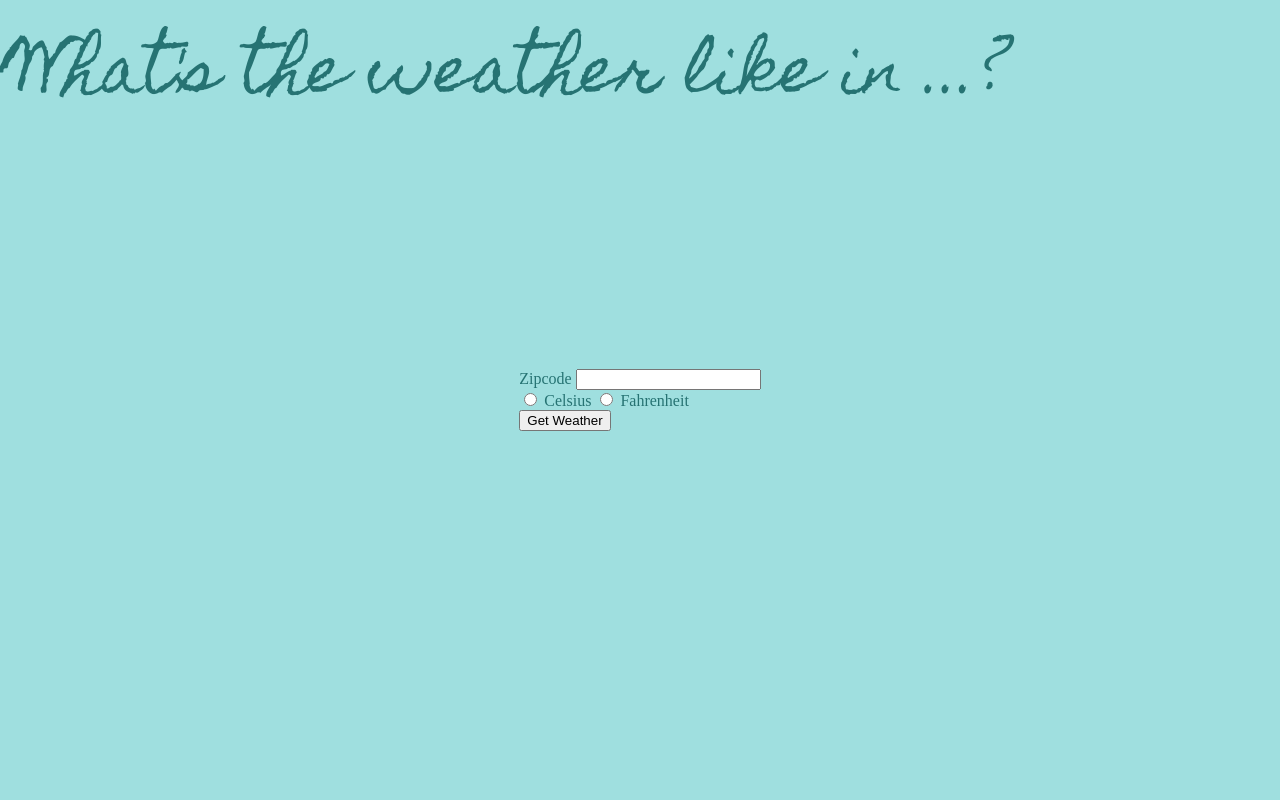
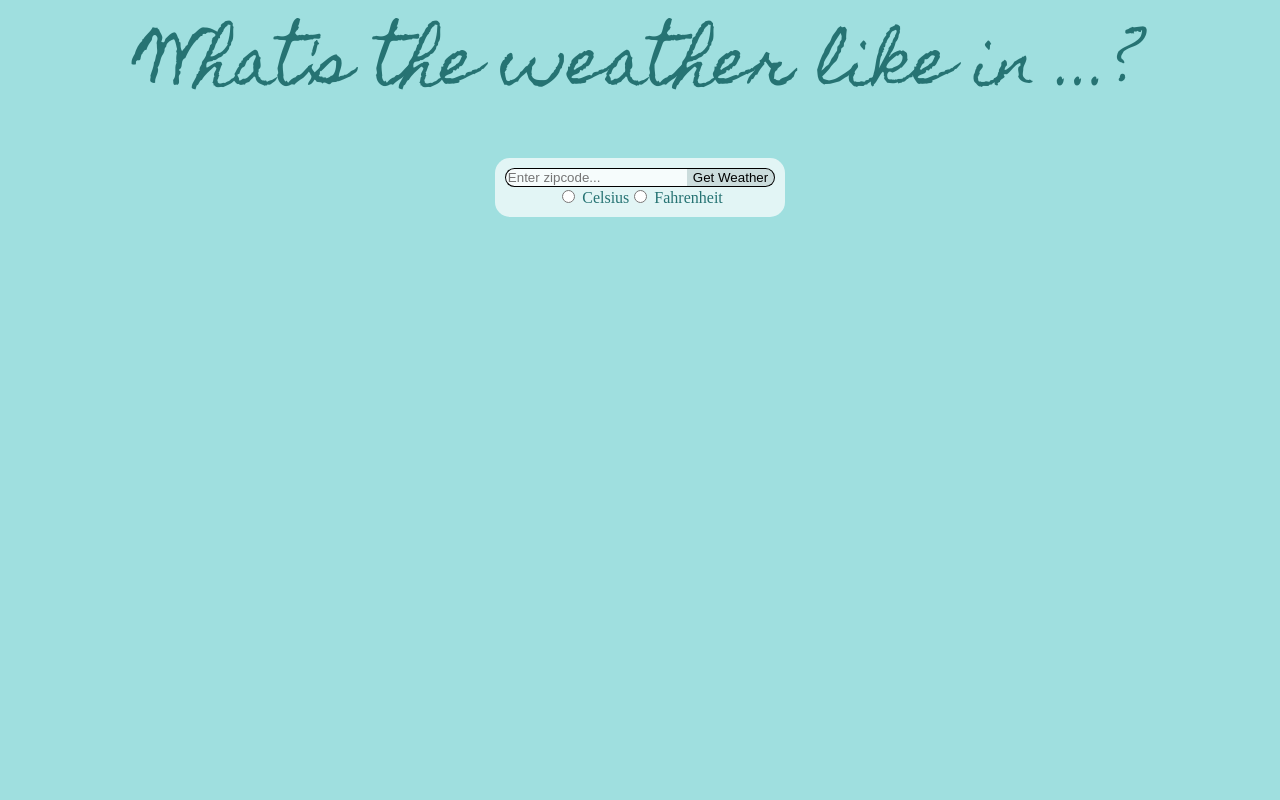
Before and after one commit to jclane/portfolio, a Flask app: page /weather.html in a window 1280 px wide. Run offline with Flask 2, Linux system fonts and the light colour scheme.

Commit message:
not done, but good enough

```diff
--- a/static/css/weather.css
+++ b/static/css/weather.css
@@ -1,31 +1,105 @@
 @import url('https://fonts.googleapis.com/css2?family=Homemade+Apple&display=swap');
 
-html {
-  height: 100%;
+body {
+  height: 100vh;
+  width: 100vw;
+  margin: 0;
+  overflow: hidden;
 }
 
-body {
-  float: none;
-  overflow: hidden;
+.container {
+  display: flex;
+  flex-flow: column wrap;
+  align-items: center;
 }
 
 #header {
   font-family: "Homemade Apple", cursive;
   font-size: 4em;
+  padding-bottom: 10px;
 }
 
-.container {
+#weather, #weather-app-form {
+  display: grid;
+  align-items: center;
+  justify-items: center;
+  background-color: rgba(255, 255, 255, 0.7);
+  border-radius: 15px;
+  padding: 10px;
+  margin-top: 10px;
+}
+
+#weather-app-form {
+  grid-template-areas: "z s"
+                       "tu tu";
+}
+
+#weather-app-form > #zipcode, #submit {
+  border-style: solid;
+  border-color: black;
+}
+
+#weather-app-form > #zipcode {
+  grid-area: z;
+  border-radius: 15px 0px 0px 15px;
+  border-width: 1px 0 1px 1px;
+  background-color: inherit;
+}
+
+#weather-app-form > #submit {
+  grid-area: s;
+  border-radius: 0px 15px 15px 0px;
+  border-width: 1px 1px 1px 0px;
+  background-color: rgba(0, 0, 0, 0.1);
+}
+
+#weather-app-form > #temp_units_radios {
+  grid-area: tu;
+  display: flex;
+  flex-flow: row nowrap;
+}
+
+#weather {
+  grid-template-areas: "c t"
+                       "f f";
+}
+
+#curr_conditions {
+  grid-area: c;
   display: flex;
   flex-flow: column nowrap;
-  justify-content: center;
   align-items: center;
-  height: 75%;
-  width: 75%;
-  margin: 0;
-  position: absolute;
-  top: 50%;
-  left: 50%;
-  transform: translate(-50%, -50%);
+  font-size: 1.25em;
+}
+
+#temps {
+  grid-area: t;
+  display: grid;
+  justify-items: center;
+  grid-template-areas: "ct ct"
+                       "ht lt";
+}
+
+#curr_conditions > img {
+  grid-area: i;
+}
+
+#curr_conditions #conditions {
+  grid-area: c;
+}
+
+#temps #curr_temp {
+  grid-area: ct;
+  font-size: 2.5em;
+}
+
+#temps #temp_max {
+  grid-area: ht;
+  display: flex;
+}
+
+#temps #temp_min {
+  grid-area: lt;
 }
 
 .snow {
--- a/templates/weather.html
+++ b/templates/weather.html
@@ -2,19 +2,19 @@
 
 {% block weather %}
 
-<div id="weather">
-<!-- The current weather will go here. -->
     {% if weather %}
-        <img src="https://openweathermap.org/img/wn/{{ weather.icon }}@2x.png"><br>
-        <div id="temps">
-            <span id="curr_temp">{{ weather.curr_temp }}&deg;</span>
-            <span id="temp_max">{{ weather.temp_max }}&deg;</span>
-            <span id="temp_min">{{ weather.temp_min }}&deg;</span>
-        </div>
-        <div id="curr_conditions">
-            <span id="conditions">{{ weather.conditions }}</span>
+        <div id="weather">
+            <div id="curr_conditions">
+                <img id="icon" src="https://openweathermap.org/img/wn/{{ weather.icon }}@2x.png">
+                <span id="conditions">{{ weather.conditions }}</span>
+                <input type="hidden" id="hidden_field" value={{ weather.description }} />
+            </div>
+            <div id="temps">
+                <span id="curr_temp">{{ weather.curr_temp }}&deg;</span>
+                <span id="temp_max">hi: {{ weather.temp_max }}&deg;</span>
+                <span id="temp_min">lo: {{ weather.temp_min }}&deg;</span>
+            </div>
         </div>
     {% endif %}
-</div>
 
 {% endblock %}
--- a/templates/weather_base.html
+++ b/templates/weather_base.html
@@ -11,23 +11,21 @@
       <meta name="theme-color" media="(prefers-color-scheme: dark)" content="black">
     </head>
 
-    <header id="header">What's the weather like in {{ weather.location if weather else "..." }}?</header>
-
     <div class="container">
+        <header id="header">What's the weather like in {{ weather.location if weather else "..." }}?</header>
         {% block weather %}
         {% endblock %}
 
         <form id="weather-app-form" name="weather-app-form" action="{{ url_for("weather") }}" method="POST">
             {{ form.hidden_tag() }}
-            {{ form.zipcode.label }}
-            {{ form.zipcode() }}
-            <div id="tempPrefBtns">
-                {% for subfield in form.temp_units %}
-                <tr>
-                    <td>{{ subfield }}</td>
-                    <td>{{ subfield.label }}</td>
-                </tr>
-                {% endfor %}
+            {{ form.zipcode(placeholder="Enter zipcode...") }}
+            <div id="temp_units_radios">
+            {% for subfield in form.temp_units %}
+                <div id={{ "control_group_" + subfield.id[-1:] }} >
+                    {{ subfield }}
+                    {{ subfield.label }}
+                </div>
+            {% endfor %}
             </div>
             {{ form.submit }}
         </form>
```
Also changed, not shown: static/js/weather.js (+35 -7 lines), weather.py (+5 -4 lines).
